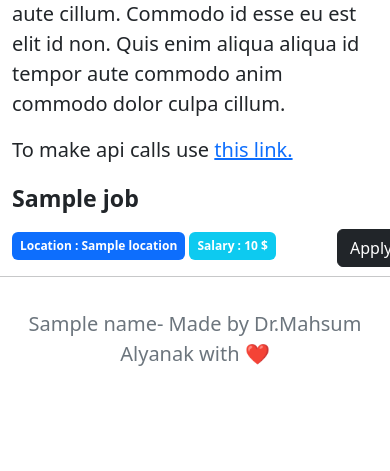
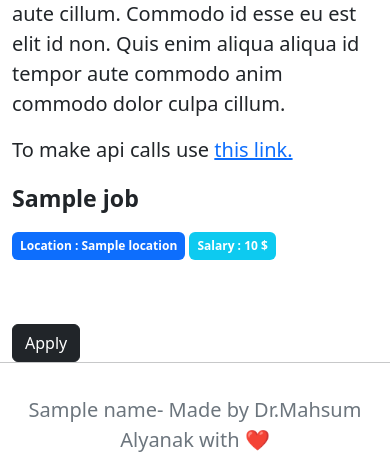
Before and after one commit to drmahsum/medical-jobs-posting, a Flask app: template templates/home.html in a window 390 px wide. Shown: the part 3254-3725 px from the top of the page. Before the commit the page ends 3620 px from the top, so only its background shows below. Run offline with Flask 3, Linux system fonts and the light colour scheme; the template is opened without the code that fills it: most values are stand-ins (such as "Sample title", 1, 10 or a date in 2020).

Commit message:
changed the place of apply button

```diff
--- a/templates/jobs.html
+++ b/templates/jobs.html
@@ -1,4 +1,4 @@
-<div class="col-10">
+<div class="col-12 col-md-10">
     <p class="fw-bold fs-3">{{job["title"]}}</p>
     <p class="badge bg-primary p-2 text-wrap">Location : {{job["location"]}}</p>
     <p class="badge bg-info p-2 text-wrap">Salary : {{job["salary"]}} $</p>
```
